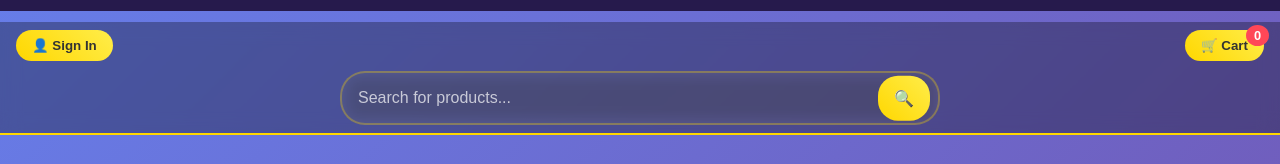
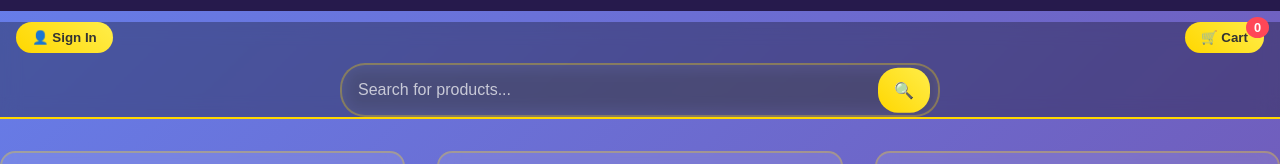
Before and after one commit to webvtec/ALL-IN-ONE, a plain HTML site: page index.html in a window 1280 px wide. Shown: the part 58-222 px from the top of the page. Drawn offline with Linux system fonts and the light colour scheme.

Commit message:
Update index.html

```diff
--- a/index.html
+++ b/index.html
@@ -66,7 +66,7 @@
         /* Header */
         .header {
     background: rgba(0, 0, 0, 0.3);
-    padding: 0.5rem 1rem;
+    padding: 0.0rem 1rem;
     backdrop-filter: blur(10px);
     border-bottom: 2px solid #ffd700;
     margin-top: 0px !important;
```
